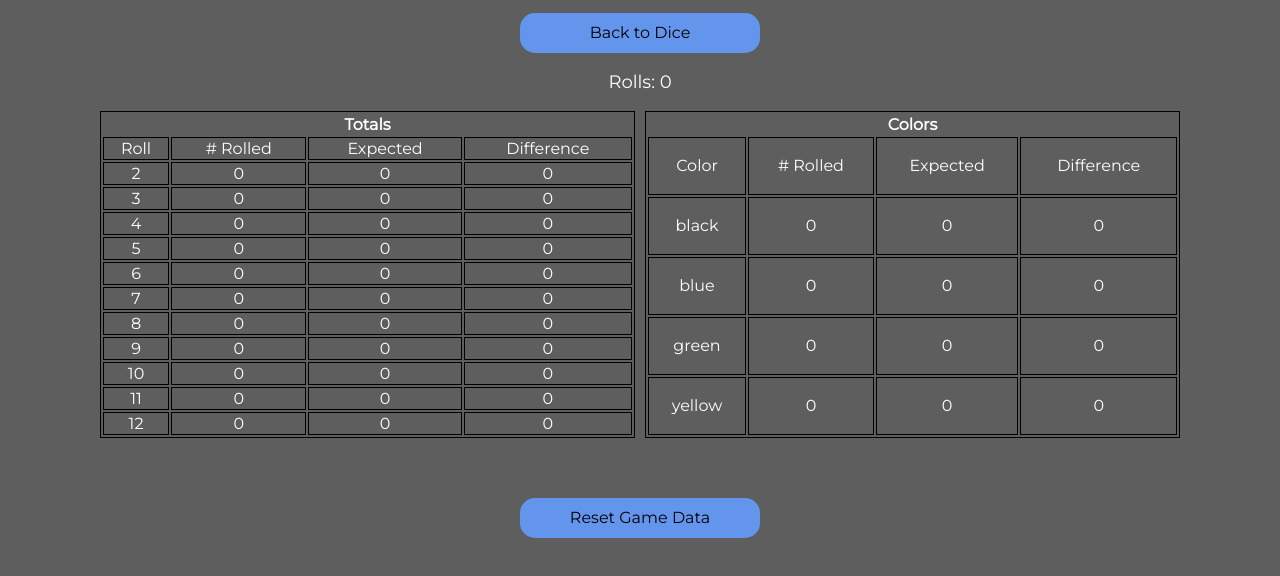
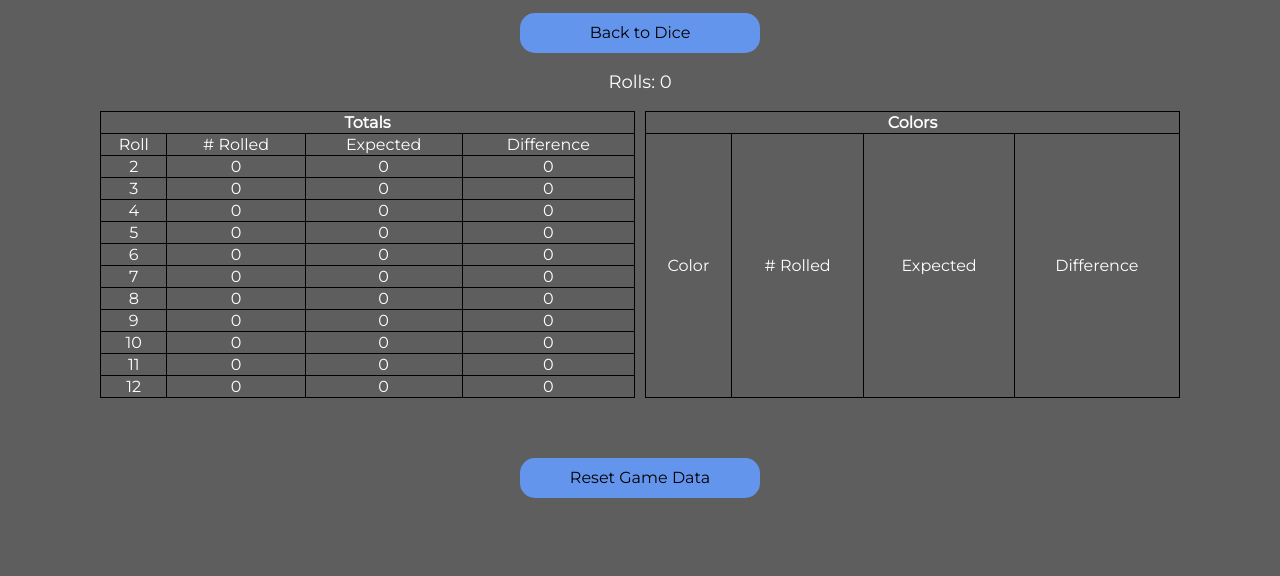
Before and after one commit to josiahse/settlers-roller, a plain HTML site: page index.html in a window 1280 px wide. Both pictures are taken after a click on the element "View Game Data". Shown: the part 136-712 px from the top of the page. Drawn offline with nearby package versions, Linux system fonts and the light colour scheme.

Commit message:
updated table styling

```diff
--- a/script.js
+++ b/script.js
@@ -164,10 +164,10 @@ $('.view-button').on('click', function (event) {
 		const roundedOdds = Math.round(colorProbability[color] * numOfRolls);
 		$('tbody.colors').append(
 			`<tr class='added-rows'>
-                <td>${color}</td>
-			    <td>${colorHistory[color]}</td>
-                <td>${roundedOdds}</td>
-                <td>${colorHistory[color] - roundedOdds}</td>
+                <td'>${color}</td>
+			    <td'>${colorHistory[color]}</td>
+                <td'>${roundedOdds}</td>
+                <td'>${colorHistory[color] - roundedOdds}</td>
             </tr>`
 		);
 	}
--- a/styles.css
+++ b/styles.css
@@ -148,6 +148,10 @@ td {
     text-align: center;
 }
 
+table{
+    border-collapse: collapse;
+}
+
 .numRolls {
     text-align: center;
     font-size: 18px;
```
